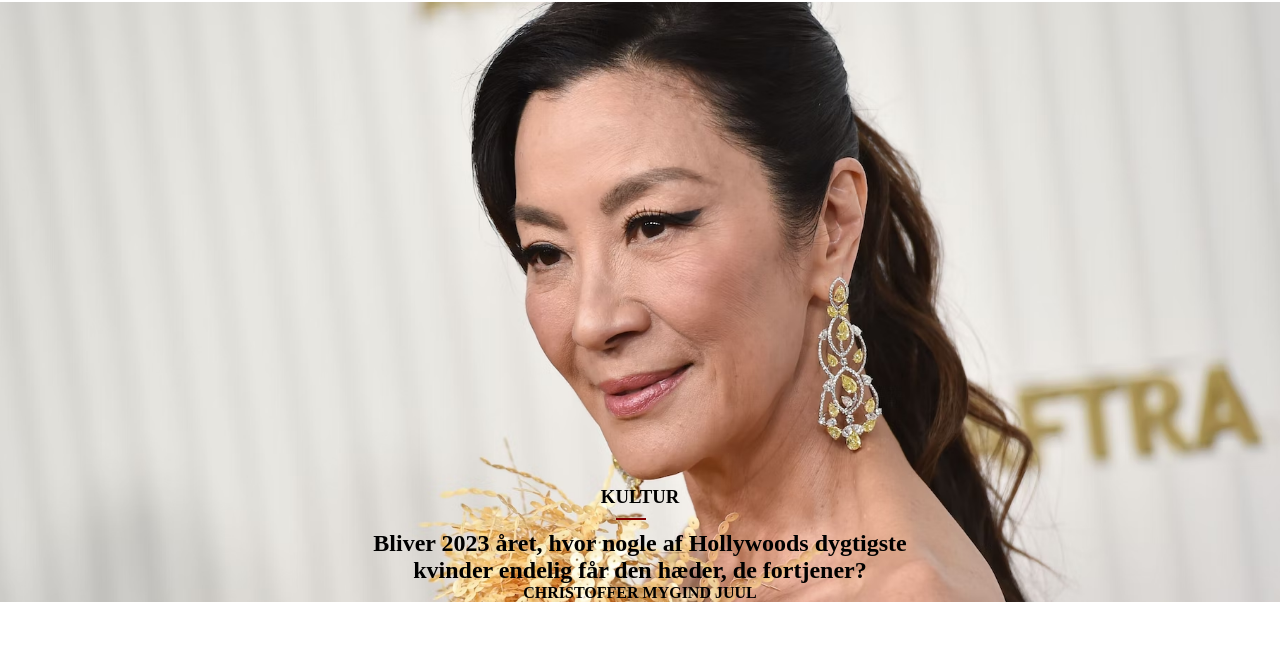
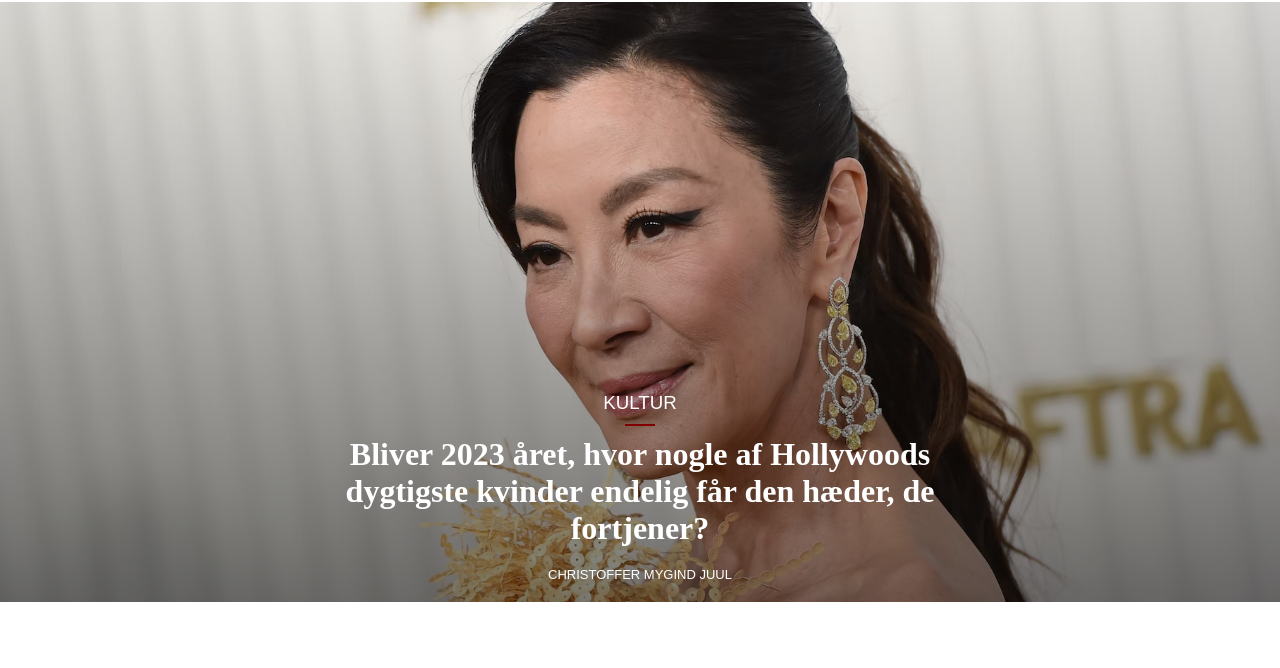
Before and after one commit to Ikasy/elle.dk, a plain HTML site: page index.html in a window 1280 px wide. Shown: the part 672-1340 px from the top of the page. Drawn offline with Linux system fonts and the light colour scheme; a web font is replaced by a local one.

Commit message:
feature styling

```diff
--- a/styles.css
+++ b/styles.css
@@ -138,7 +138,8 @@ input:checked ~ .dropdown {
     width:30px;
     height:2px;
     background-color: maroon;
-    margin-left: 46%;
+    text-align: center;
+    margin: auto;
     margin-top: 10px;
     margin-bottom: 10px;
 }
@@ -152,7 +153,7 @@ input:checked ~ .dropdown {
 }
 
 .feature{
-    background-image: url("13780500id-4553x2896ma.avif");
+    background-image: linear-gradient(to top, rgba(0, 0, 0, 0.53), rgba(0, 0, 0, 0)),url("13780500id-4553x2896ma.avif");
     background-repeat: no-repeat;
     background-position: center;
     background-size: cover;
@@ -165,4 +166,24 @@ input:checked ~ .dropdown {
 .feature section{
     width: 600px;
     text-align: center;
+    color: white;
 }
+
+.feature h3{
+    font-family: "futura-pt", sans-serif;
+    font-size: meduim;
+    font-weight: 400;
+}
+
+.feature h2{
+    font-family: "operetta-12", serif;
+    font-size: xx-large;
+}
+
+.feature h4{
+    font-family: "futura-pt", sans-serif;
+    font-size: small;
+    font-weight: 400;
+    margin-bottom: 20px;
+    margin-top: 20px;
+}
```
